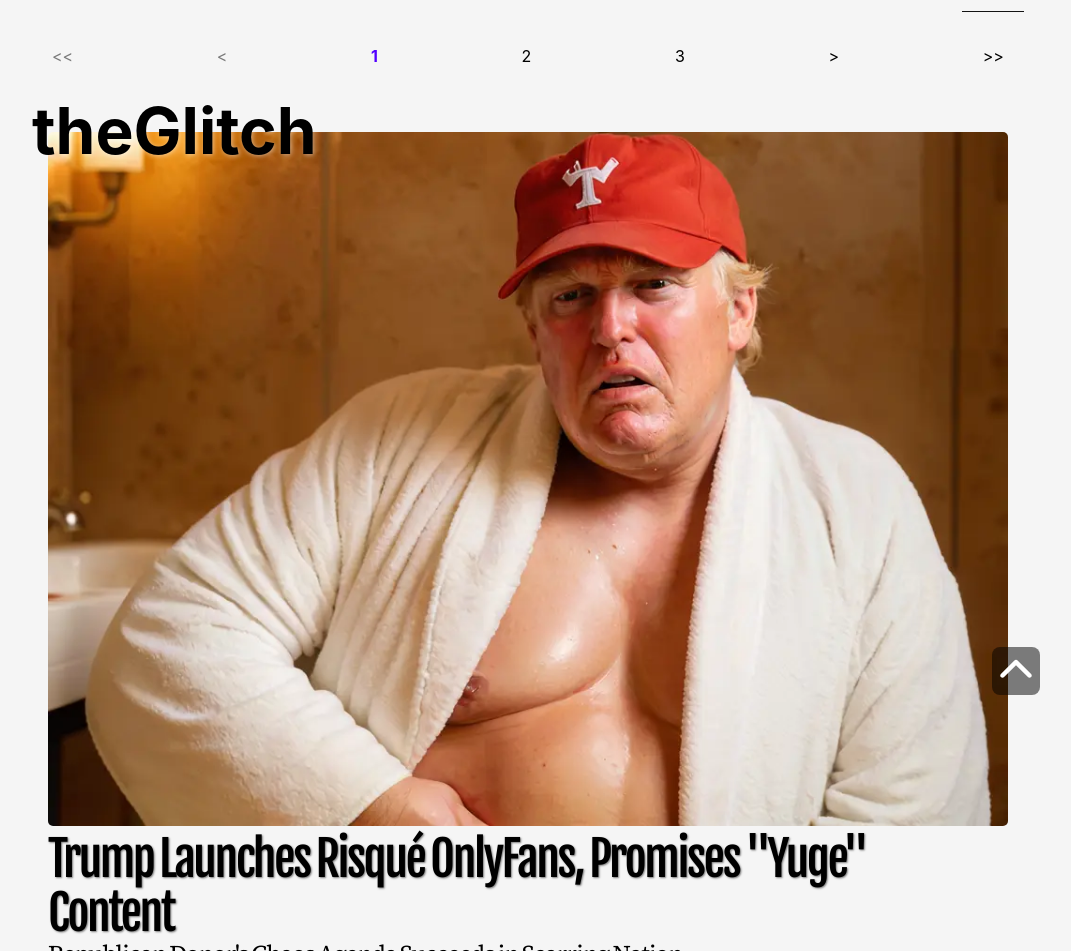
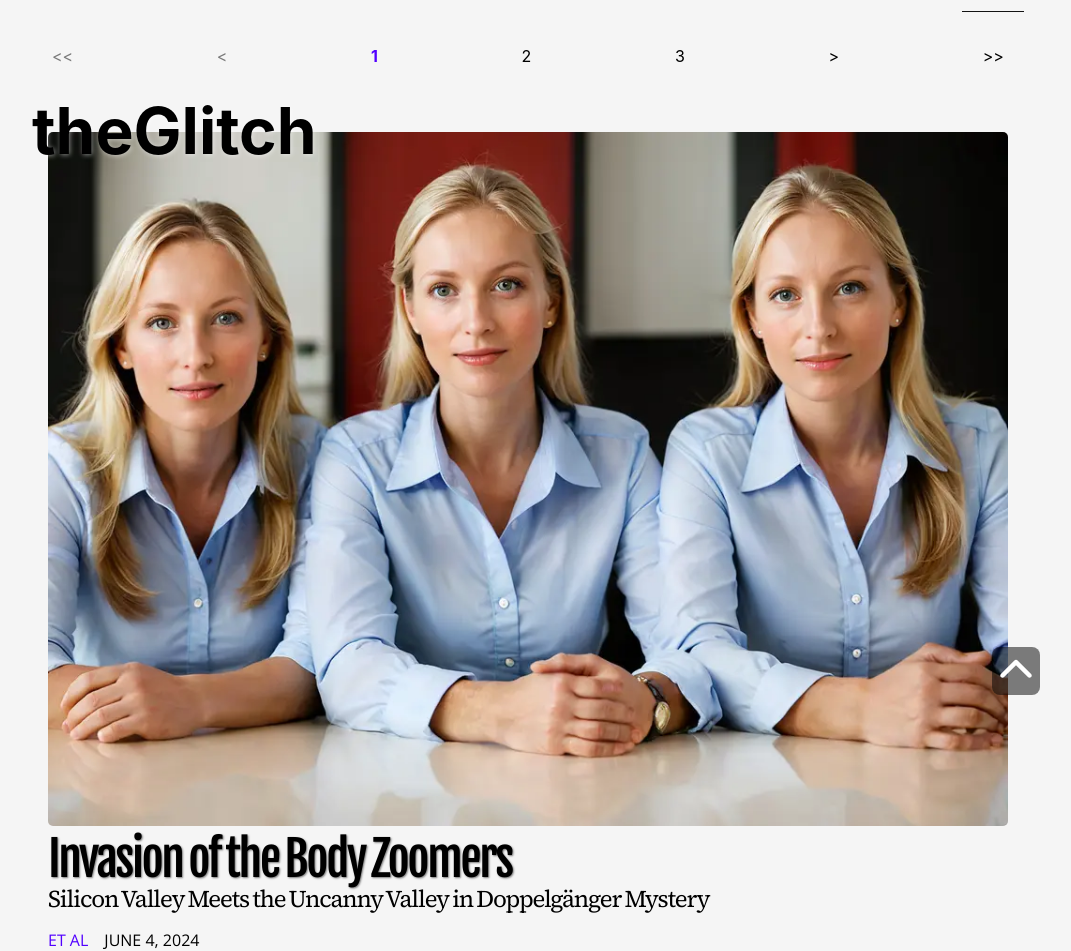
Before and after one commit to orbithammer/theGlitch, a React (Vite) app: page / in a window 1280 px wide. Shown: the part 41-992 px from the top of the page, without its empty margins (112-1183 px from the left). Built offline with nearby package versions, Linux system fonts and the light colour scheme; a web font is replaced by a local one.

Commit message:
added MetaTags

```diff
--- a/package.json
+++ b/package.json
@@ -12,6 +12,7 @@
   "dependencies": {
     "react": "^18.2.0",
     "react-dom": "^18.2.0",
+    "react-helmet": "^6.1.0",
     "react-router-dom": "^6.23.0",
     "styled-components": "^6.1.8"
   },
@@ -19,6 +20,7 @@
     "@svgr/webpack": "^8.1.0",
     "@types/react": "^18.2.66",
     "@types/react-dom": "^18.2.22",
+    "@types/react-helmet": "^6.1.11",
     "@typescript-eslint/eslint-plugin": "^7.2.0",
     "@typescript-eslint/parser": "^7.2.0",
     "@vitejs/plugin-react": "^4.2.1",
--- a/src/components/Article.tsx
+++ b/src/components/Article.tsx
@@ -2,6 +2,7 @@ import React, {useEffect, useState, useContext } from "react"
 import { useParams, Link, useNavigate } from "react-router-dom"
 import { articlesData } from "../data/articles"
 import { styled } from "styled-components"
+import MetaTags from "../utils/MetaTags"
 import CopyLinkIconDark from "/src/assets/copyLinkDark.svg"
 import CopyLinkIconLight from "/src/assets/copyLinkLight.svg"
 import FacebookShareIconDark from "/src/assets/facebookShareDark.svg"
@@ -29,11 +30,11 @@ const StyledHeroWrapper = styled.div`
     position: relative;
 `
 
-const StyledLogo = styled.h1`
+const StyledLogo = styled.h2`
     position: absolute;
     font-size: 4rem;
     text-shadow: ${({ theme }) => theme.isDarkMode ? "1px 1px 5px rgba(0, 0, 0,  0.5)" : "1px 1px 5px rgba(255, 255, 255,  0.5)"};
-    top: -5.7rem;
+    top: -6.3rem;
     left: -1rem;
 `
 
@@ -44,7 +45,7 @@ const StyledImg = styled.img`
     object-fit: cover;
 `
 
-const StyledHeadline = styled.h2`
+const StyledHeadline = styled.h1`
     font-family: "Fjalla One", sans-serif;
     font-weight: 400;
     font-style: normal;
@@ -57,7 +58,7 @@ const StyledHeadline = styled.h2`
     margin: 0;
 `
 
-const StyledSubhead = styled.p`
+const StyledSubhead = styled.h3`
     font-family: "Source Serif 4", serif;
     font-optical-sizing: auto;
     font-weight: 400;
@@ -159,6 +160,12 @@ const Article: React.FC = () => {
 
     return (
         <>
+            <MetaTags
+                title={article?.header || ""}
+                description={article?.subhead || ""}
+                imageUrl={article?.img || ""}
+                url={window.location.href}
+            />
             <main>
                 <StyledHeroWrapper>
                     <StyledLogo theme={{ isDarkMode }}>theGlitch</StyledLogo>
--- a/src/data/articles.ts
+++ b/src/data/articles.ts
@@ -609,7 +609,7 @@ export const articlesData = [
         articleUrl: `20240603-trump-launches-risque`,
         category: `tech`,
         img: `/images/20240603-trump-launches-risque.webp`,
-        alt: `Donald Trump wearing red cap, open bath robe, and diapers`,
+        alt: `Donald Trump wearing red cap and open bath robe`,
         header: `Trump Launches Risqué OnlyFans, Promises "Yuge" Content`,
         subhead: `Republican Donor's Chaos Agenda Succeeds in Scarring Nation`,
         author: `Et Al`,
@@ -624,4 +624,24 @@ export const articlesData = [
             `Social media has erupted in horror, revulsion and haunted confusion over Trump's surprising foray into amateur porn. Psychologists warn exposure could cause widespread trauma. Meanwhile, GOP donors like Yass seem unsurprised their investments have directly enabled this deeply regrettable situation.`,
         ]
     },
+    {
+        id: 33,
+        articleUrl: `20240604-invasion-of-the`,
+        category: `tech`,
+        img: `/images/20240604-invasion-of-the.webp`,
+        alt: `three identical blonde women sitting at a table`,
+        header: `Invasion of the Body Zoomers`,
+        subhead: `Silicon Valley Meets the Uncanny Valley in Doppelgänger Mystery`,
+        author: `Et Al`,
+        datePublished: new Date(2024,5,4,15),
+        articleBody: [
+            `Zoom's work-from-home employees got the shock of their lives recently when they discovered doppelgängers had been attending meetings in their place - face-to-face gatherings the real remote workers didn't even know existed until after the fact.`,
+            `"I was just catching up on my recording of the quarterly budget review," said one pajama-clad programmer. "But the weirder thing was, I somehow already had notes from it! Pages covered in my handwriting, despite me sleeping through the whole damn thing."`,
+            `It soon became clear that a sinister force was at play. While Zoom's homebound staff went about their daily routines, oblivious, ghostly replicas infiltrated the office. These supernatural pod people listened attentively in conference rooms, voted in virtual polls, and even helped themselves to catered lunch spreads.`,
+            `"Think about how many closeup shots of people nodding got saved to our cloud storage," a veteran employee shuddered. "Those subtle facial tics and awkward lip smacks...they were a little too realistic, if you know what I mean." Rather than unblinking robot stares, these doppelgängers committed to replicating every mundane human quirk. They blinked excessively, sniffled at weird moments, tugged at collars, and slapped cheeks to stay awake - the sorts of nervous habits that would normally drive colleagues insane. Whether demonic tricksters or committed method actors, Zoom's spirit squatters nailed the imperfect humanness a bit too perfectly for comfort.`,
+            `Theories abounded as to the nature of this unholy imbroglio. Had a containment mishap at X Development allowed a pocket dimension of corporate dopplegangers to cross over? Did a rogue machine learning model accidentally instantiate an entirely new workforce from browser cookies? Or was there a more ancient, arcane secret - an executive peddling souls to Beelzebub for higher Glassdoor ratings?
+            "Let's just say the Q4 budget covered an unexpected line-item for...specialized materials," the haunted middle manager said cryptically. "I probably shouldn't go into details, but let's just say it involved cooled biohazard containers."`,
+            `As the tech world reels from these revelations, Zoom has pledged to get to the bottom of the otherworldly imposters. Though at this point, who can say whether the supposedly "real" employees are the authentic ones or merely the next inter-dimensional layer of treachery?`,
+        ]
+    },
 ]
--- /dev/null
+++ b/src/utils/MetaTags.tsx
@@ -0,0 +1,33 @@
+import { Helmet } from 'react-helmet';
+
+type MetaTagsProps = {
+    title: string;
+    description: string;
+    imageUrl: string;
+    url: string;
+}
+
+const MetaTags = ({title, description, imageUrl, url}: MetaTagsProps) => {
+  return (
+    <Helmet>
+      <title>Your Website Title</title>
+      <meta name="description" content={description} />
+
+      {/* OpenGraph tags */}
+      <meta property="og:title" content={title} />
+      <meta property="og:description" content={description} />
+      <meta property="og:image" content={imageUrl} />
+      <meta property="og:url" content={url} />
+
+      {/* Twitter Card tags */}
+      <meta name="twitter:card" content="summary_large_image" />
+      <meta name="twitter:creator" content="@yourTwitterHandle" />
+      <meta name="twitter:title" content={title} />
+      <meta name="twitter:description" content={description} />
+      <meta name="twitter:image" content={imageUrl} />
+      <meta name="twitter:url" content={url} />
+    </Helmet>
+  );
+};
+
+export default MetaTags;
```
Also changed, not shown: public/images/20240604-invasion-of-the.webp (added), 1 other file (tests, documents, lock files or other folders).
